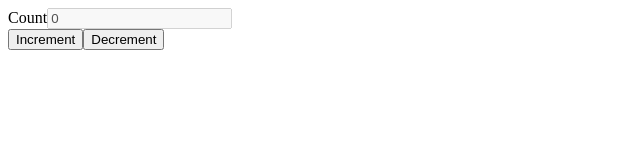
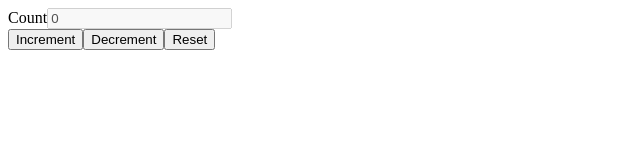
Before and after one commit to DaifMoe/7GUIs-Counter, a React (Create React App) app: page / in a window 1280 px wide. Shown: the top 160 px of the page, without its empty margins (0-640 px from the left). Built offline with nearby package versions, Linux system fonts and the light colour scheme.

Commit message:
Added Reset Functionality To Counter

```diff
--- a/src/Components/Counter.tsx
+++ b/src/Components/Counter.tsx
@@ -16,6 +16,11 @@ const Counter = () => {
     // Counter's previous state is now decremented by 1
     setCounter(counter - changeAmount);
   };
+  // Function is called everytime the reset button is clicked by the user
+  const resetClick = () => {
+    // Counter's previous state us reset to the initial state of zero
+    setCounter(0);
+  };
   return (
     <div id="wrapper">
       <div id="count">
@@ -28,6 +33,9 @@ const Counter = () => {
           <button id="decrementButton" onClick={decrementClick}>
             Decrement
           </button>
+          <button id="resetButton" onClick={resetClick}>
+            Reset
+          </button>
         </div>
       </div>
     </div>
```
